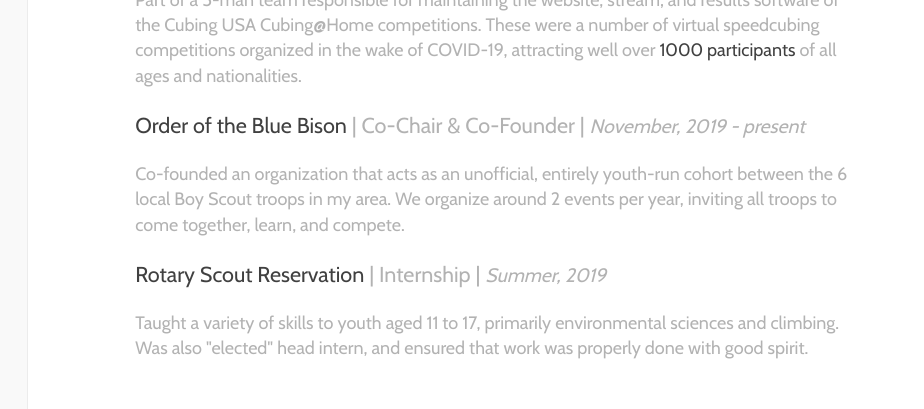
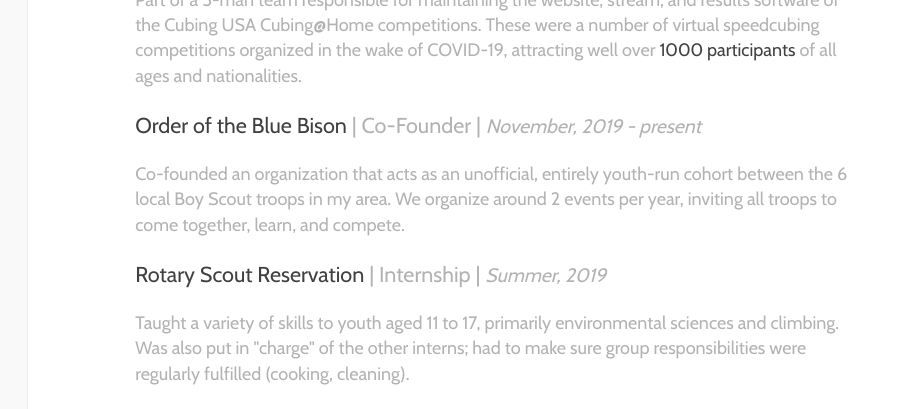
Before and after one commit to louismeunier/resume, a plain HTML site: page index.html in a window 1280 px wide. Shown: the part 236-645 px from the top of the page, 356-1280 px from the left. Drawn offline with nearby package versions, Linux system fonts and the light colour scheme.

Commit message:
Updated phrasing

```diff
--- a/index.html
+++ b/index.html
@@ -50,10 +50,10 @@
           <div class="section-content">
           <p style="font-size:1.2em;" ><em >Cubing@Home</em> | Volunteer Software Developer | <i style="font-size:0.9em;">January 2021 - present</i></p>
           <p>Part of a 5-man team responsible for maintaining the website, stream, and results software of the Cubing USA Cubing@Home competitions. These were a number of virtual speedcubing competitions organized in the wake of COVID-19, attracting well over <em>1000 participants</em> of all ages and nationalities.</p>
-          <p style="font-size:1.2em;"><em>Order of the Blue Bison</em> | Co-Chair & Co-Founder | <i style="font-size:0.9em;">November, 2019 - present</i></p>
+          <p style="font-size:1.2em;"><em>Order of the Blue Bison</em> | Co-Founder | <i style="font-size:0.9em;">November, 2019 - present</i></p>
           <p>Co-founded an organization that acts as an unofficial, entirely youth-run cohort between the 6 local Boy Scout troops in my area. We organize around 2 events per year, inviting all troops to come together, learn, and compete.</p>
           <p style="font-size:1.2em;"><em>Rotary Scout Reservation</em> | Internship | <i style="font-size:0.9em;">Summer, 2019</i></p>
-          <p>Taught a variety of skills to youth aged 11 to 17, primarily environmental sciences and climbing. Was also "elected" head intern, and ensured that work was properly done with good spirit.</p>
+          <p>Taught a variety of skills to youth aged 11 to 17, primarily environmental sciences and climbing. Was also put in "charge" of the other interns; had to make sure group responsibilities were regularly fulfilled (cooking, cleaning).</p>
           </div>
         </section>
         <section id="projects">
```
